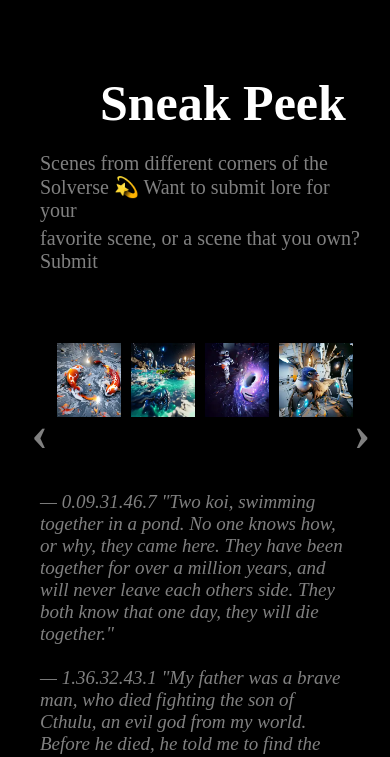
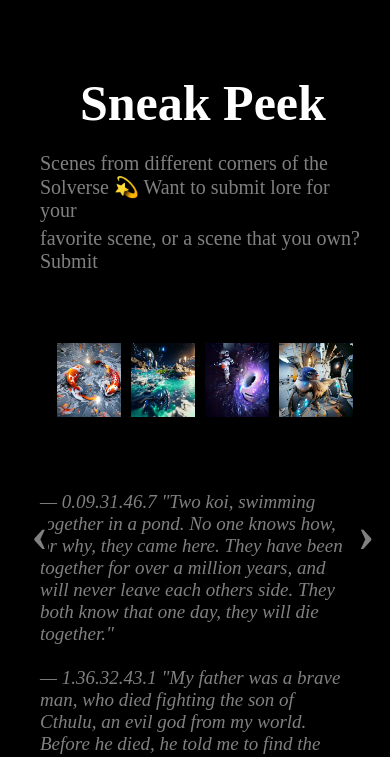
Before and after one commit to ankitakh79/Usite, a plain HTML site: page Peek.html in a window 390 px wide. Shown: the part 86-843 px from the top of the page. Drawn offline with Linux system fonts and the light colour scheme.

Commit message:
'changes'

```diff
--- a/Peek.css
+++ b/Peek.css
@@ -152,7 +152,7 @@ section::-webkit-scrollbar {
 }
 .rightarrow span {
   position: absolute;
-  top: 70%;
+  top: 80%;
   font-size: 60px;
   font-weight: bold;
   color: gray;
@@ -238,7 +238,7 @@ section::-webkit-scrollbar {
   .main h1 {
     font-size: 50px;
     margin-top: 80px;
-    margin-left: 100px;
+    margin-left: 80px;
     /* margin-right: 300px; */
   }
   .main .text-1 {
@@ -276,14 +276,14 @@ section::-webkit-scrollbar {
     margin-right: 5px;
   }
   .leftarrow span {
-    top: 58%;
+    top: 70%;
     font-size: 50px;
     left: 8%;
   }
   .rightarrow span {
-    top: 58%;
+    top: 70%;
     font-size: 50px;
-    right: 5%;
+    right: 4%;
   }
   .main-desc {
     margin-top: 70px;
```
